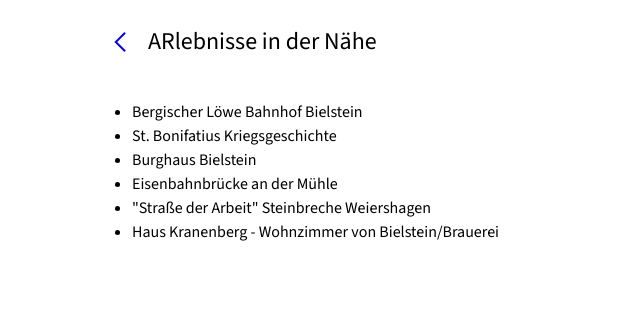
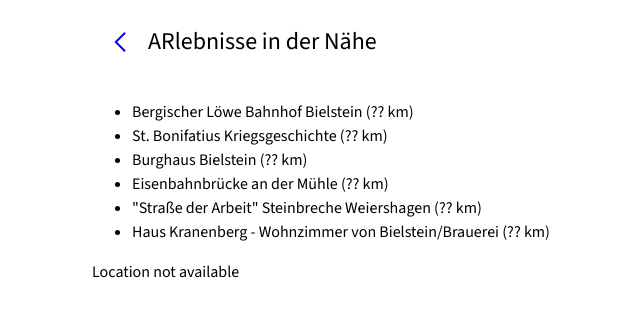
Before and after one commit to mi-classroom/mi-web-technologien-beiboot-ss2023-finnge, a SvelteKit app: page /start/umgebung in a window 1280 px wide. Shown: the top 316 px of the page, without its empty margins (198-838 px from the left). Built offline with nearby package versions, Linux system fonts and the light colour scheme; no server answers; a web font is replaced by a local one.

Commit message:
calculate live distance

```diff
--- /dev/null
+++ b/src/_stores/location.ts
@@ -0,0 +1,52 @@
+import { writable } from "svelte/store";
+import type { GeoPoint } from "@/utils/geoCoords";
+
+export const currentLocation = writable({
+  latitude: 0,
+  longitude: 0,
+} satisfies GeoPoint);
+export const hasLiveLocation = writable(false);
+
+let watchId: number | null = null;
+
+export function startLocationWatch() {
+  if (!navigator.geolocation) {
+    console.error("Geolocation is not supported by your browser");
+    return;
+  }
+
+  if (watchId) {
+    return;
+  }
+
+  watchId = navigator.geolocation.watchPosition(
+    (position) => {
+      hasLiveLocation.set(true);
+      currentLocation.set({
+        latitude: position.coords.latitude,
+        longitude: position.coords.longitude,
+      });
+    },
+    (error) => {
+      console.error(error);
+    },
+    {
+      enableHighAccuracy: true,
+      maximumAge: 30000,
+      timeout: 27000,
+    },
+  );
+}
+
+export function stopLocationWatch() {
+  if (!watchId) {
+    return;
+  }
+  navigator.geolocation.clearWatch(watchId);
+  hasLiveLocation.set(false);
+  watchId = null;
+}
+
+export function isWatching() {
+  return watchId !== null;
+}
--- a/src/routes/start/umgebung/+page.svelte
+++ b/src/routes/start/umgebung/+page.svelte
@@ -1,14 +1,39 @@
 <script lang="ts">
-  import TopBar from "../../../components/TopBar.svelte";
+  import TopBar from "@/components/TopBar.svelte";
+  import {
+    currentLocation,
+    hasLiveLocation,
+    startLocationWatch,
+    stopLocationWatch,
+  } from "@stores/location";
 
-import { data as arExperienceData } from "@data/arExperiences";
+  import { niceDistance } from "@/utils/geoCoords";
+
+  import { data as arExperienceData } from "@data/arExperiences";
+  import { onMount } from "svelte";
+
+  onMount(() => {
+    startLocationWatch();
+
+    return () => {
+      stopLocationWatch();
+    };
+  });
 </script>
 
 <TopBar title="ARlebnisse in der Nähe" />
 <ul>
-{#each arExperienceData as datum}
+  {#each arExperienceData as datum}
+    <li>{datum.title} ({$hasLiveLocation ? niceDistance(
+      datum.geoLocation,
+      $currentLocation
+    ) : '?? km'})</li>
+  {/each}
+</ul>
 
-  <li>{datum.title}</li>
-
-{/each}
-</ul>
+{#if $hasLiveLocation}
+  <p>Latitude: {$currentLocation.latitude}</p>
+  <p>Longitude: {$currentLocation.longitude}</p>
+{:else}
+  <p>Location not available</p>
+{/if}
--- /dev/null
+++ b/src/utils/geoCoords.ts
@@ -0,0 +1,63 @@
+export type GeoPoint = {
+  latitude: number;
+  longitude: number;
+};
+
+/**
+ * Constant for the earth radius in metres.
+ */
+const EARTH_RADIUS = 6371e3;
+
+/**
+ * Returns the distance between two points in metres.
+ * @see https://www.movable-type.co.uk/scripts/latlong.html
+ *
+ * @param {GeoPoint} point1
+ * @param {GeoPoint} point2
+ * @returns {number} distance in metres
+ */
+export function distance(point1: GeoPoint, point2: GeoPoint): number {
+  const φ1 = (point1.latitude * Math.PI) / 180; // φ, λ in radians
+  const φ2 = (point2.latitude * Math.PI) / 180;
+  const Δφ = ((point2.latitude - point1.latitude) * Math.PI) / 180;
+  const Δλ = ((point2.longitude - point1.longitude) * Math.PI) / 180;
+
+  const a =
+    Math.sin(Δφ / 2) * Math.sin(Δφ / 2) +
+    Math.cos(φ1) * Math.cos(φ2) * Math.sin(Δλ / 2) * Math.sin(Δλ / 2);
+  const c = 2 * Math.atan2(Math.sqrt(a), Math.sqrt(1 - a));
+
+  const d = EARTH_RADIUS * c; // in metres
+
+  return d;
+}
+
+/**
+ * Returns a distance in a nice format. If the distance is less than 1000m,
+ * it will be returned in metres. Otherwise it will be returned in kilometres.
+ *
+ * @param {number} distanceInM
+ * @returns {string} distance in metres or kilometres
+ */
+export function niceDistance(point1: GeoPoint, point2: GeoPoint): string {
+  const distanceInMeters = distance(point1, point2);
+
+  if (distanceInMeters < 1000) {
+    return formatMeters.format(distanceInMeters);
+  }
+
+  const distanceInKm = distanceInMeters / 1000;
+  return formatKilometers.format(distanceInKm);
+}
+
+const formatKilometers = new Intl.NumberFormat("de-DE", {
+  maximumFractionDigits: 1,
+  style: "unit",
+  unit: "kilometer",
+});
+
+const formatMeters = new Intl.NumberFormat("de-DE", {
+  maximumFractionDigits: 0,
+  style: "unit",
+  unit: "meter",
+});
--- a/svelte.config.js
+++ b/svelte.config.js
@@ -21,6 +21,7 @@ const config = {
 		alias: {
 			'@': './src',
 			'@data': './src/_data',
+			'@stores': './src/_stores',
 		}
 	}
 };
```
